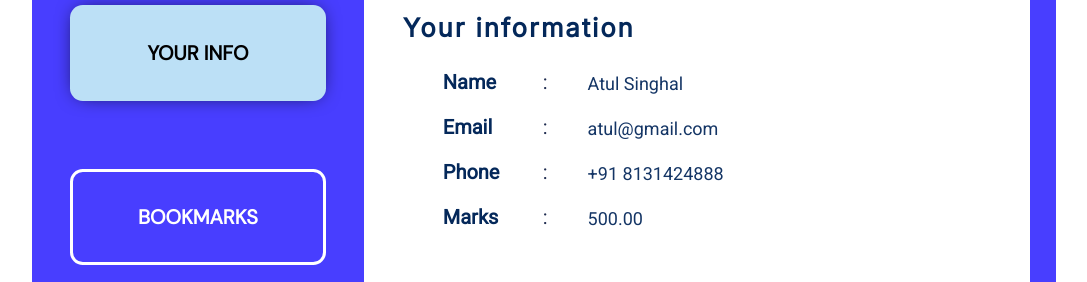
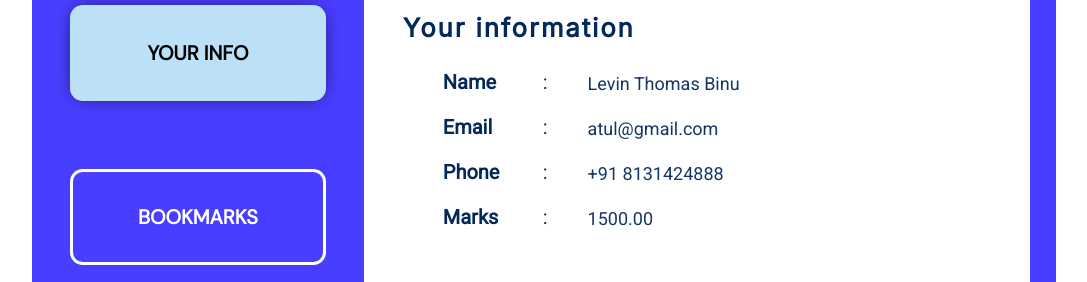
Before and after one commit to levintat/MicroPro-2, a plain HTML site: page index.html in a window 1280 px wide. Shown: the part 1035-1317 px from the top of the page, without its empty margins (122-1209 px from the left). Drawn offline with nearby package versions, Linux system fonts and the light colour scheme; a web font is replaced by a local one.

Commit message:
Update index.html

```diff
--- a/index.html
+++ b/index.html
@@ -94,7 +94,7 @@
                             <div class="info-item">
                                 <span class="label">Name</span>
                                 <span class="colon">:</span>
-                                <span class="value">Atul Singhal</span>
+                                <span class="value">Levin Thomas Binu</span>
                             </div>
                             <div class="info-item">
                                 <span class="label">Email</span>
@@ -109,7 +109,7 @@
                             <div class="info-item">
                                 <span class="label">Marks</span>
                                 <span class="colon">:</span>
-                                <span class="value">500.00</span>
+                                <span class="value">1500.00</span>
                             </div>
                             <button class="next-btn">
                                 Next
```
